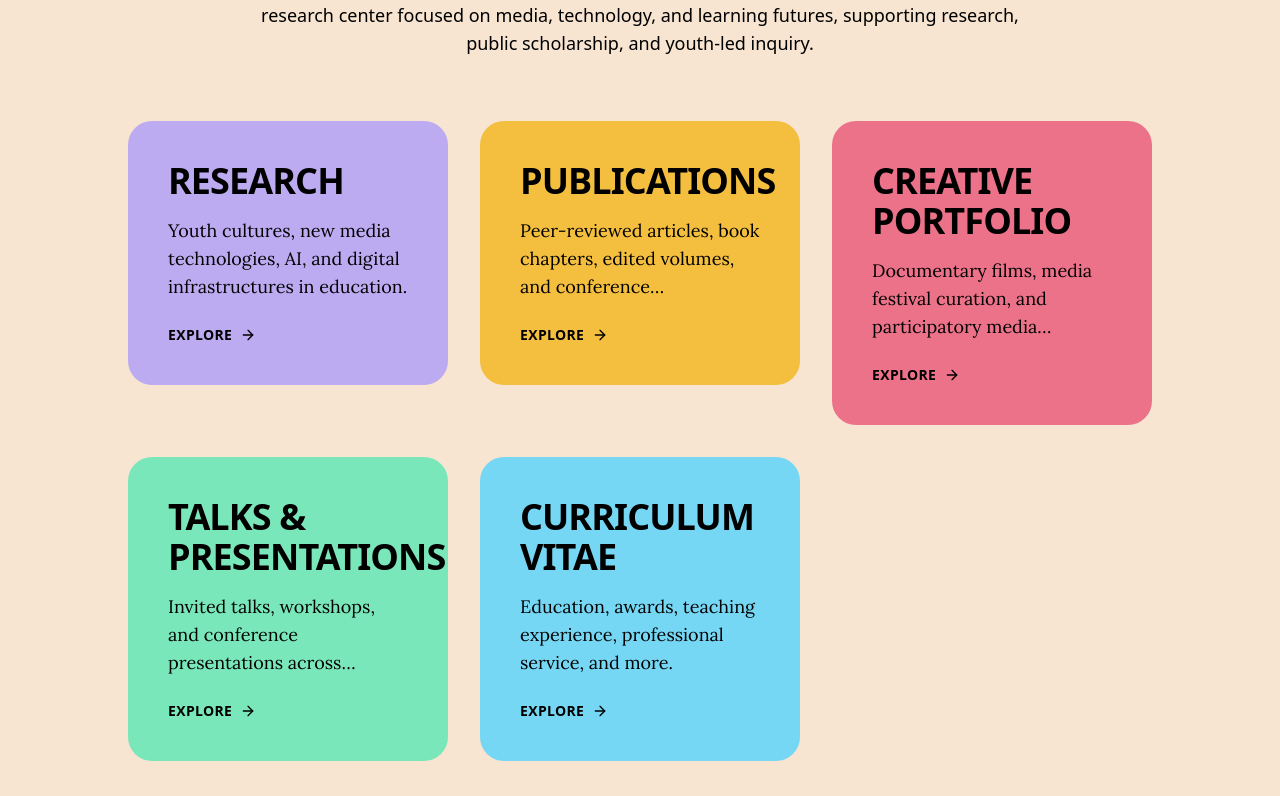
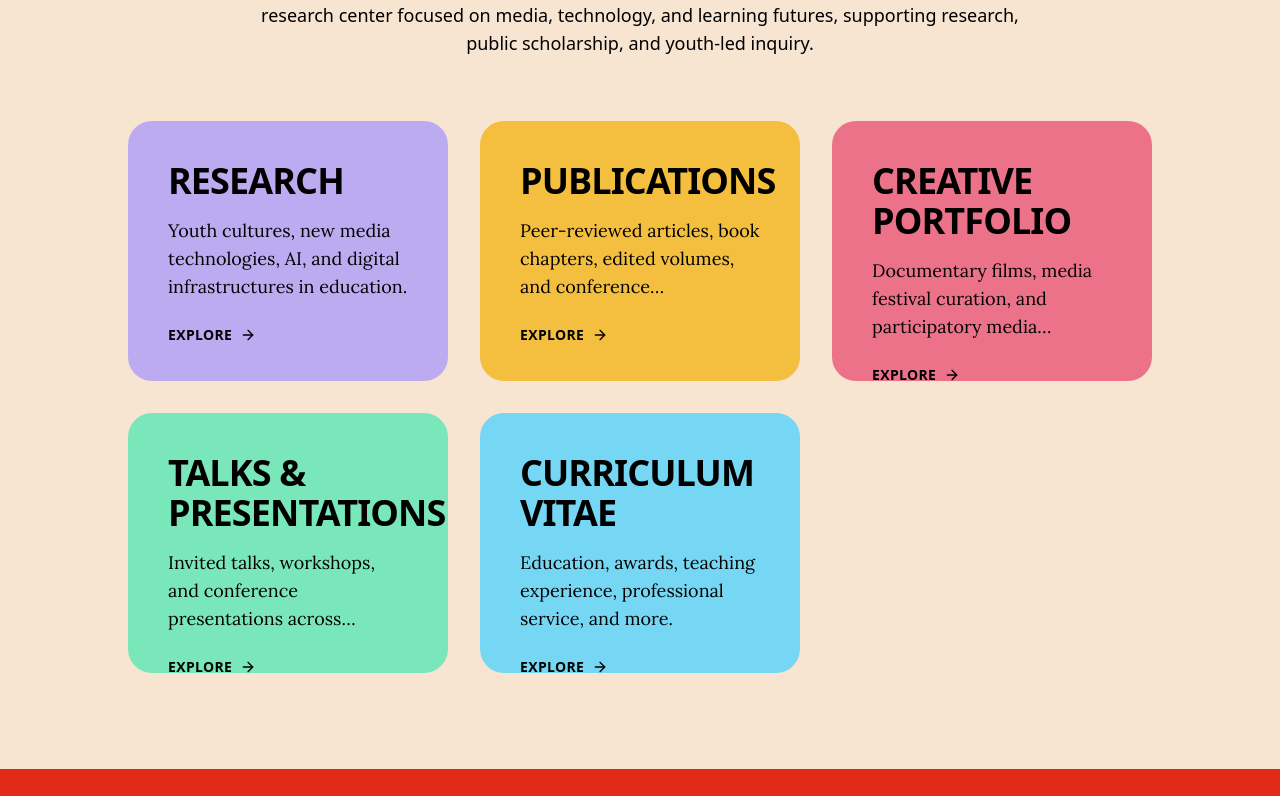
Before and after one commit to shyamu007/rabanigarg, a React (Vite) app: page / in a window 1280 px wide. Shown: the part 824-1620 px from the top of the page. Built offline with nearby package versions, Linux system fonts and the light colour scheme; the HTML template or start-up script is replaced by a standard one.

Commit message:
Changes
Co-authored-by: shyamu007 <98149986+shyamu007@users.noreply.github.com>

```diff
--- a/src/components/SectionCard.tsx
+++ b/src/components/SectionCard.tsx
@@ -14,7 +14,7 @@ const SectionCard = ({ title, description, to, colorClass }: SectionCardProps) =
     <Link to={to} className="block">
       <article
         className={cn(
-          "card-hover rounded-3xl overflow-hidden p-8 md:p-10 flex flex-col justify-between min-h-[260px]",
+          "card-hover rounded-3xl overflow-hidden p-8 md:p-10 flex flex-col justify-between h-[260px]",
           colorClass
         )}
       >
```
